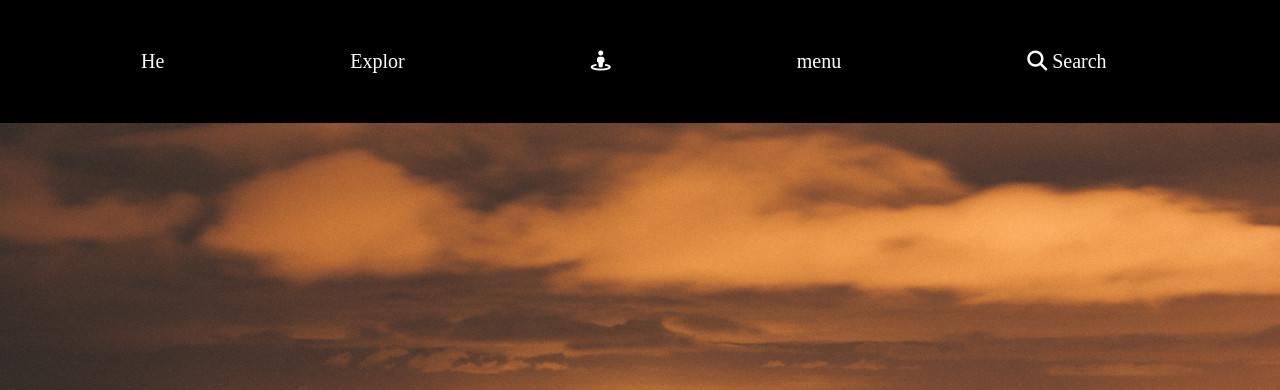
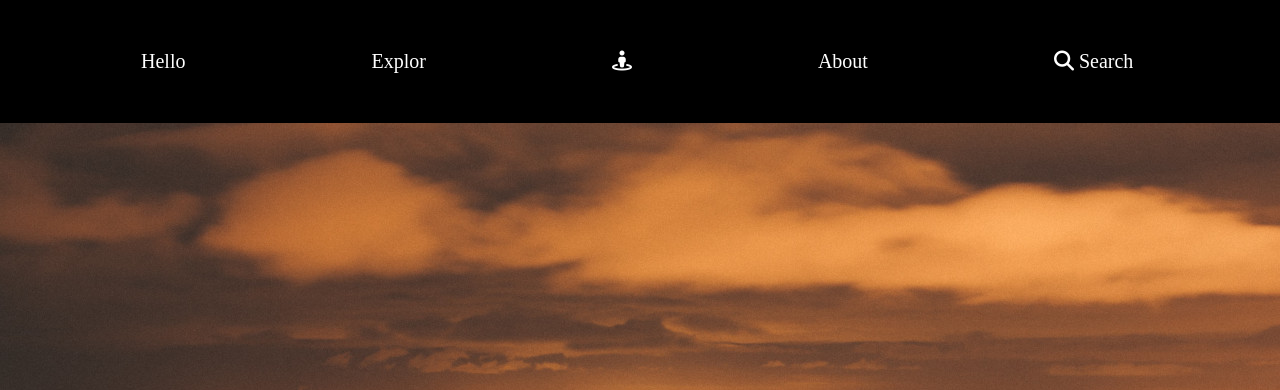
Before and after one commit to kumawatpradeep/html-new, a plain HTML site: page index.html in a window 1280 px wide. Shown: the top 390 px of the page. Drawn offline with Linux system fonts and the light colour scheme.

Commit message:
first commit

```diff
--- a/index.html
+++ b/index.html
@@ -15,10 +15,10 @@
     <section id="header">
         <div class="main">
             <ul>
-                <li>He</li>
+                <li>Hello</li>
                 <li>Explor</li>
                 <li><i class="fa-solid fa-street-view"></i></li>
-                <li>menu</li>
+                <li>About</li>
                 <li><i class="fa-solid fa-magnifying-glass"></i> Search</li>
             </ul>
         </div>
```
